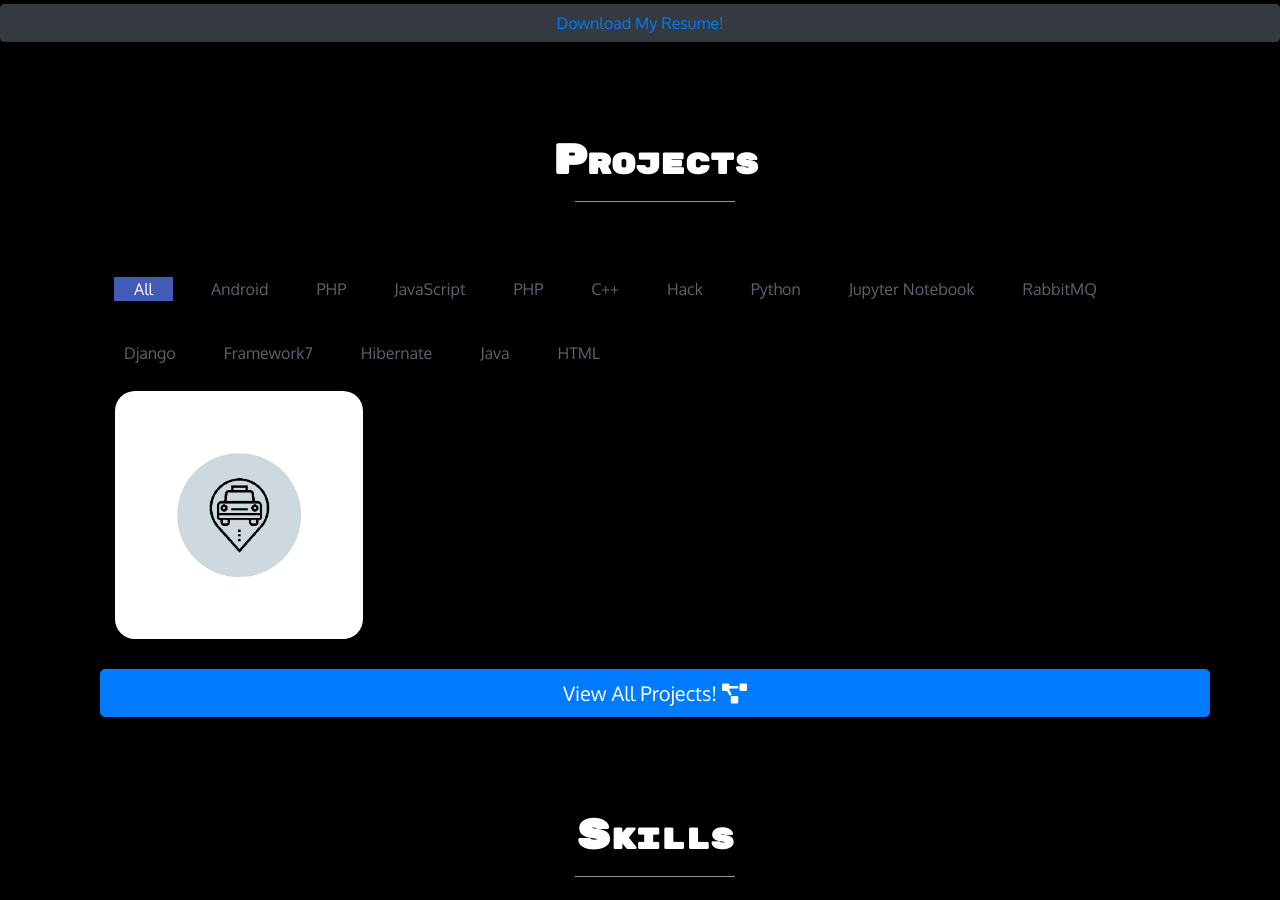
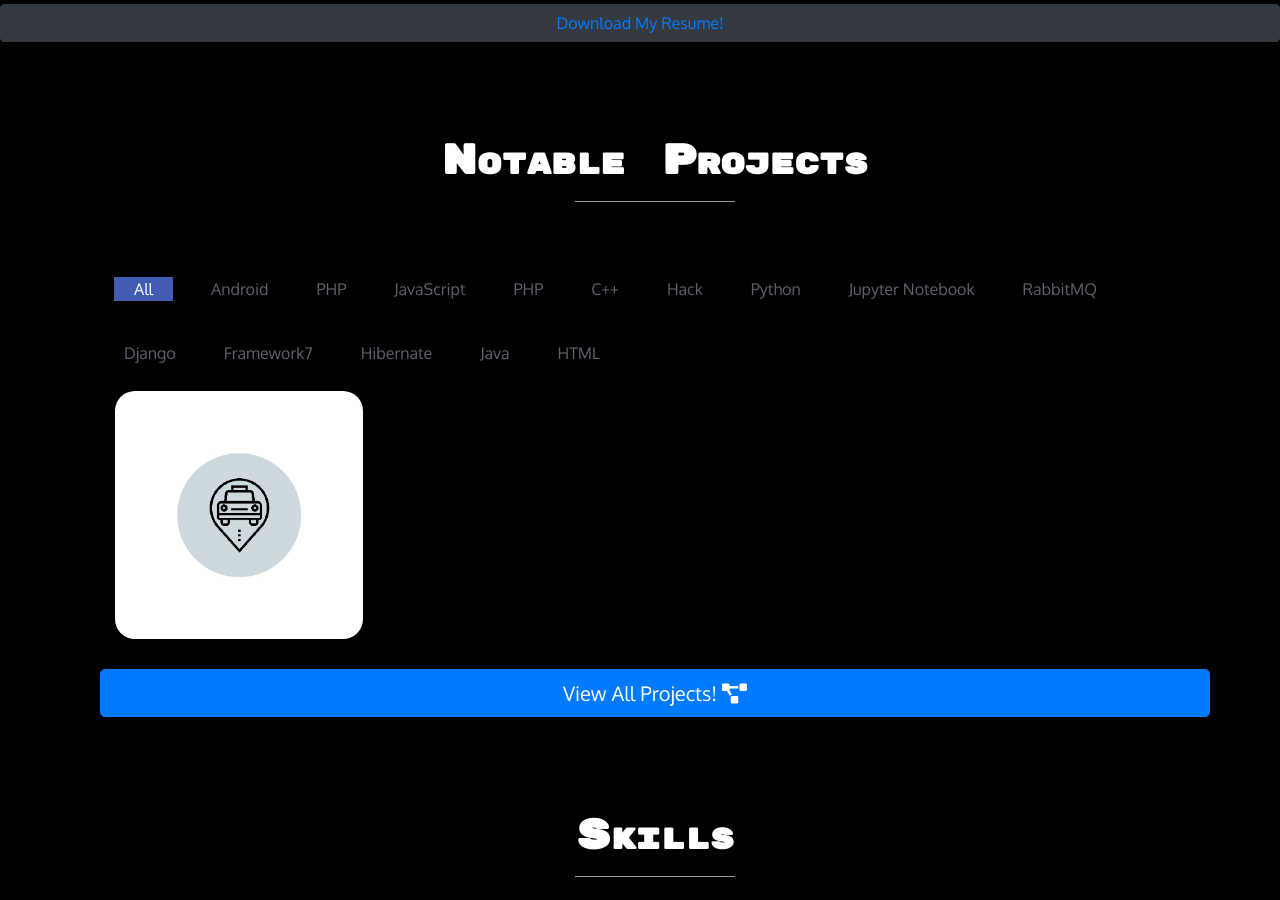
Before and after one commit to anwaysomani/anwaysomani.github.io, a plain HTML site: page index.html in a window 1280 px wide. Shown: the part 1180-2080 px from the top of the page. Drawn offline with nearby package versions, Linux system fonts and the light colour scheme.

Commit message:
Update index.html

```diff
--- a/index.html
+++ b/index.html
@@ -75,7 +75,7 @@
     <section id="projects">
         <div class="container">
             <div class="section-title" data-aos="zoom-in">
-                <h3>Projects</h3>
+                <h3>Notable Projects</h3>
                 <hr>
             </div>
             <!-- main container -->
```
